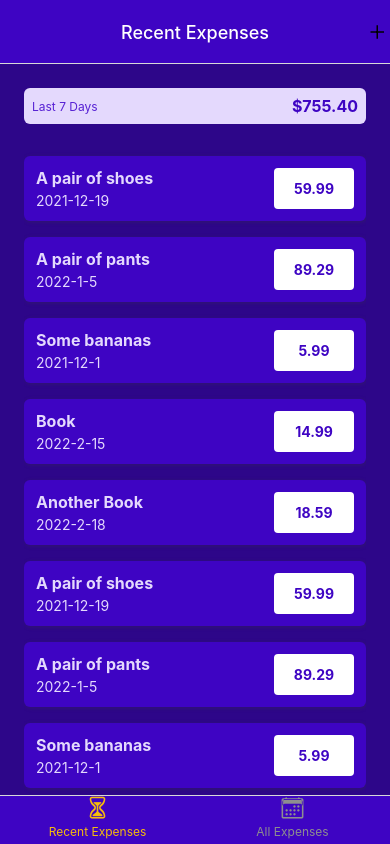
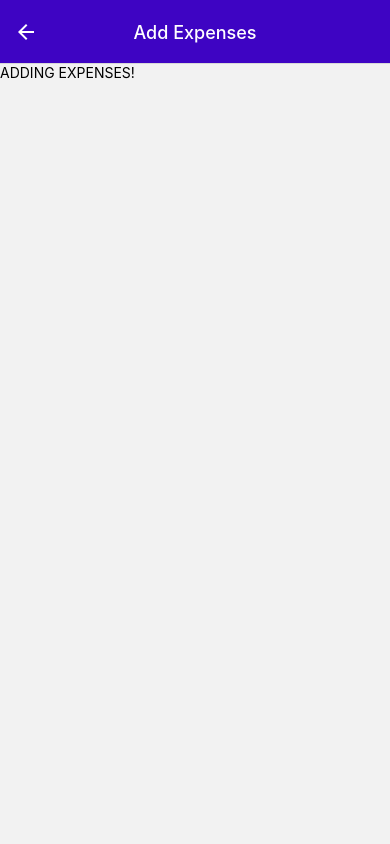
Before and after one commit to OmarChaar/ReactNative-ExpensesApp, a React Native app: screen /ManageExpense in a window 390 px wide. Built offline with nearby package versions, Linux system fonts and the light colour scheme.

Commit message:
navigating to manage exp screen with params

```diff
--- a/App.js
+++ b/App.js
@@ -8,21 +8,27 @@ import RecentExpenses from './screens/bottom-bar/RecentExpenses';
 import AllExpenses from './screens/bottom-bar/AllExpenses';
 import ManageExpenses from './screens/stack/ManageExpenses';
 import { GlobalStyles } from './contants/styles';
+import IconButton from './components/ui/IconButton';
 
 
 const BottomTab = createBottomTabNavigator();
 const Stack = createNativeStackNavigator();
 
- function BottomTabNavigation() {
+function BottomTabNavigation() {
+
   return (
     <BottomTab.Navigator
-      screenOptions={{
+    // 'navigation' is found as a param in any Navigator.
+      screenOptions={({navigation}) => ({
         headerStyle: { backgroundColor: GlobalStyles.colors.primary500 },
         headerTintColor: GlobalStyles.colors.white,
         tabBarStyle: { backgroundColor: GlobalStyles.colors.primary500 },
         tabBarActiveTintColor: GlobalStyles.colors.accent500,
-        tabBarLabelStyle: { fontSize: 12, paddingVertical: 5 }
-      }}
+        tabBarLabelStyle: { fontSize: 12, paddingVertical: 5 },
+        headerRight: ({tintColor}) => (
+          <IconButton name="add" size={24} color={tintColor} onPress={() =>  navigation.navigate("ManageExpense", {type: 'new'})}/>
+        )
+      })}
     >
       <BottomTab.Screen
         name="RecentTab"
@@ -30,6 +36,7 @@ const Stack = createNativeStackNavigator();
         options={{
           headerTitleAlign: 'center',
           tabBarIcon: ({size, color}) => <Ionicons name="hourglass-outline" size={size} color={color} />,
+
         }}
       />
       <BottomTab.Screen
@@ -67,11 +74,11 @@ export default function App() {
             }}
           />
           <Stack.Screen
-            name='Manage'
+            name='ManageExpense'
             component={ManageExpenses}
             options={{
-              title: 'Recent Expenses',
-              headerTitleAlign: 'left',
+              title: 'Manage Expenses',
+              headerTitleAlign: 'left'
             }}
           />
 
--- a/components/expenses/ExpenseItem.js
+++ b/components/expenses/ExpenseItem.js
@@ -1,12 +1,23 @@
 
 import { StyleSheet, Text, View, TouchableOpacity } from 'react-native';
+import { useNavigation } from '@react-navigation/native';
+
 import { GlobalStyles } from '../../contants/styles';
 import { getFormattedDate } from '../../util/date';
 
-function ExpenseItem({description, amount, date }) {
+function ExpenseItem({ id, description, amount, date }) {
+
+    // We use a hook because 'ExpenseItem' is not part of the navigation.
+    const navigation = useNavigation();
+
+    function expensePressHandler() {
+        navigation.navigate("ManageExpense", {
+            expenseID: id
+        });
+    }
 
     return (
-        <TouchableOpacity>
+        <TouchableOpacity onPress={expensePressHandler}>
             <View style={styles.container}>
                 <View >
                     <Text style={[styles.textBase, styles.description]}>{description}</Text>
--- a/components/ui/IconButton.js
+++ b/components/ui/IconButton.js
@@ -1,14 +1,30 @@
-import { StyleSheet, Text, View, TouchableOpacity } from 'react-native';
+import { StyleSheet, View, TouchableOpacity } from 'react-native';
 
 import { Ionicons } from '@expo/vector-icons';
 
 
-function IconButton({color, size, onPress}) {
+function addExpensesHandler() {
+    // navigation.navigate("Manage");
+    console.log("HERE")
+  }
+
+function IconButton({ name, color, size, onPress }) {
     return (
         <TouchableOpacity onPress={onPress}>
-            <Ionicons name="add" size={size} color={color} />
+            <View style={styles.container}>
+                <Ionicons name={name} size={size} color={color} />
+            </View>
         </TouchableOpacity>
     )
 }
 
 export default IconButton;
+
+const styles = StyleSheet.create({
+    container: {
+      borderRadius: 24,
+      padding: 6,
+      marginHorizontal: 8,
+      marginVertical: 2
+    },
+  });
--- a/screens/bottom-bar/RecentExpenses.js
+++ b/screens/bottom-bar/RecentExpenses.js
@@ -1,27 +1,17 @@
 
 import { StyleSheet, Text, View } from 'react-native';
 import { useLayoutEffect } from 'react'
-import IconButton from '../../components/ui/IconButton';
 import ExpensesOutput from '../../components/expenses/ExpensesOutput';
 
 
 function RecentExpenses({navigation}) {
 
-    function addExpensesNavigation() {
-        navigation.navigate("Manage");
-    }
 
     useLayoutEffect(() => {
         navigation.setOptions({
             title: 'Recent Expenses',
-            headerRight: (color) => {
-                return (
-                    <IconButton size={24} color={color} onPress={addExpensesNavigation}/>
-                )
-            }
-
         })
-    }, [navigation, addExpensesNavigation]);
+    }, [navigation]);
 
     return (
         <ExpensesOutput expensesPeriod="Last 7 Days"/>
--- a/screens/stack/ManageExpenses.js
+++ b/screens/stack/ManageExpenses.js
@@ -2,18 +2,30 @@
 import { StyleSheet, Text, View } from 'react-native';
 import { useLayoutEffect } from 'react'
 
-function ManageExpenses({navigation}) {
+function ManageExpenses({navigation, route}) {
+
+    // Incase an object might be undefined use '?' to avoid errors.
+    const editExpenseID = route.params?.expenseID;
+    const isEditing = !!editExpenseID;
 
     useLayoutEffect(() => {
         navigation.setOptions({
-            title: 'Manage Expenses',
+            title: isEditing ? 'Edit Expenses' : 'Add Expenses',
             headerTitleAlign: 'center',
         })
-    }, [navigation]);
+    }, [navigation, isEditing]);
+
+    if(isEditing) {
+        return (
+            <View style={styles.container}>
+                <Text>EDITING EXPENSES</Text>
+            </View>
+        )
+    }
 
     return (
         <View style={styles.container}>
-            <Text>MANAGE EXPENSES!</Text>
+            <Text>ADDING EXPENSES!</Text>
         </View>
     )
 }
@@ -22,8 +34,6 @@ export default ManageExpenses;
 
 const styles = StyleSheet.create({
     container: {
-      flex: 1,
-      alignItems: 'center',
-      justifyContent: 'center',
+      flex: 1
     },
   });
```
